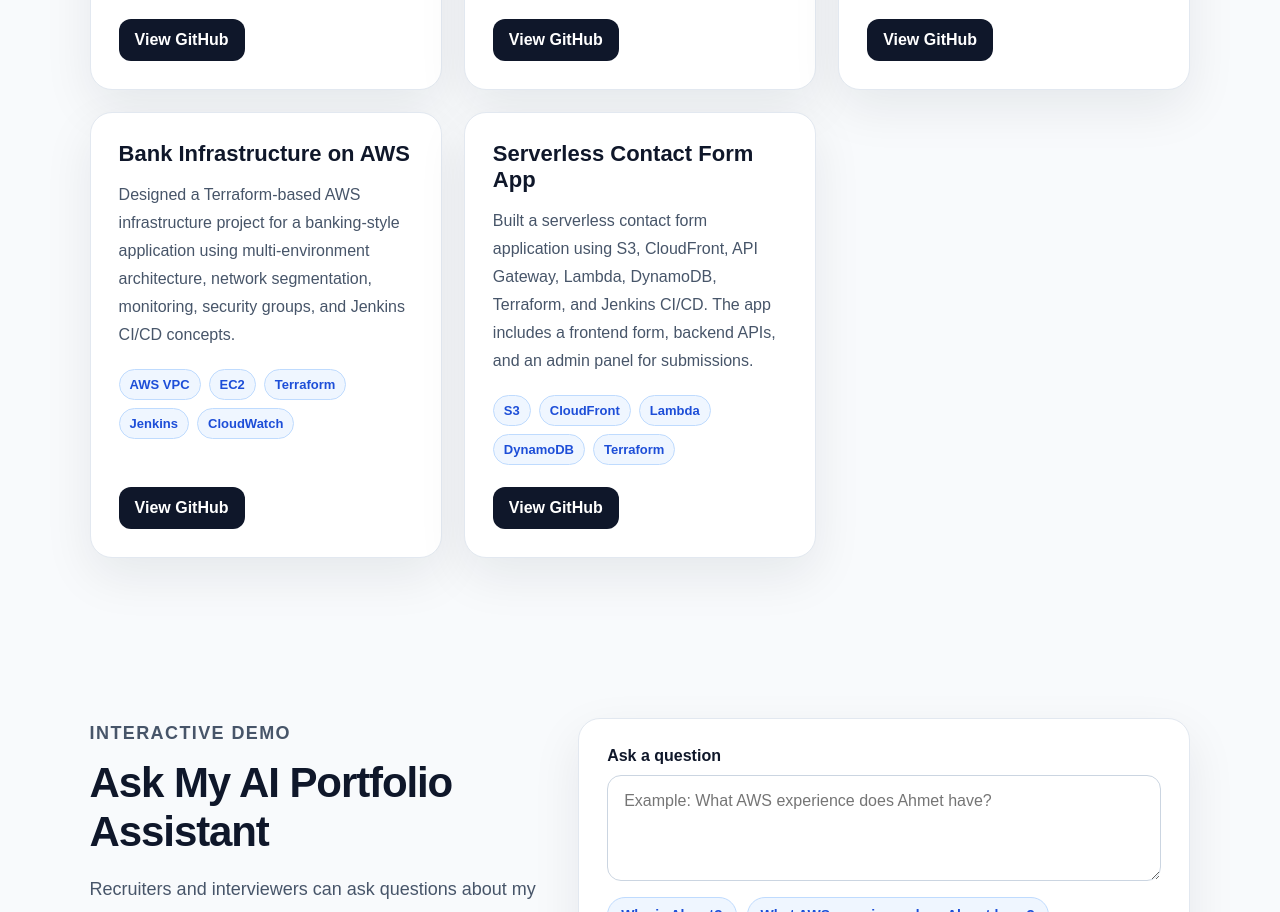
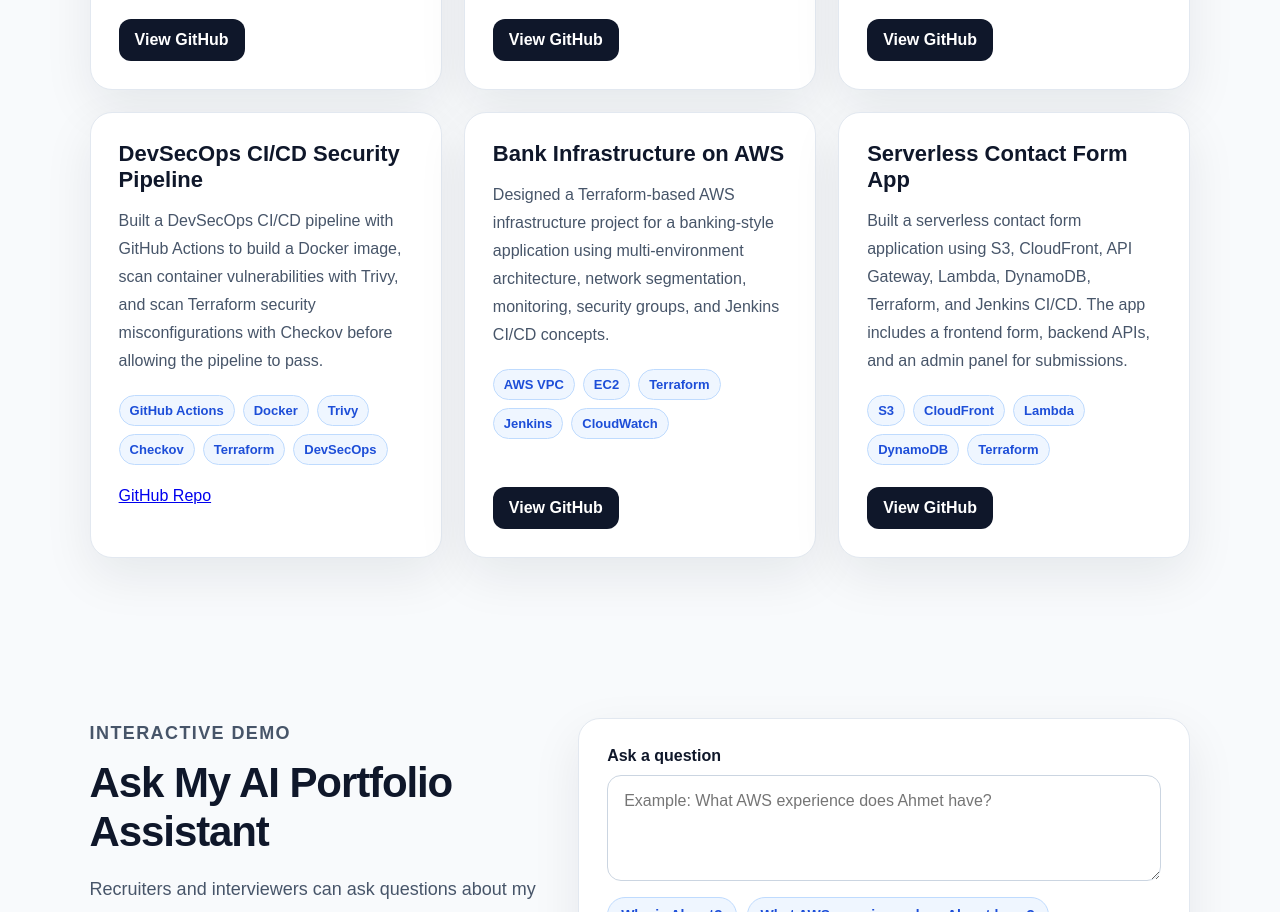
Before and after one commit to GokhanSaygin/aws-bedrock-rag-chatbot, a plain HTML site: page frontend/index.html in a window 1280 px wide. Shown: the part 2663-3575 px from the top of the page. Drawn offline with Linux system fonts and the light colour scheme.

Commit message:
Add DevSecOps project card

```diff
--- a/frontend/index.html
+++ b/frontend/index.html
@@ -195,6 +195,30 @@
     </div>
 
     <div class="project-card">
+  <h3>DevSecOps CI/CD Security Pipeline</h3>
+  <p>
+    Built a DevSecOps CI/CD pipeline with GitHub Actions to build a Docker image,
+    scan container vulnerabilities with Trivy, and scan Terraform security
+    misconfigurations with Checkov before allowing the pipeline to pass.
+  </p>
+
+  <div class="project-tags">
+    <span>GitHub Actions</span>
+    <span>Docker</span>
+    <span>Trivy</span>
+    <span>Checkov</span>
+    <span>Terraform</span>
+    <span>DevSecOps</span>
+  </div>
+
+  <div class="project-links">
+    <a href="https://github.com/GokhanSaygin/devsecops-ci-cd-security-pipeline" target="_blank">
+      GitHub Repo
+    </a>
+  </div>
+</div>
+
+    <div class="project-card">
       <h3>Bank Infrastructure on AWS</h3>
       <p>
         Designed a Terraform-based AWS infrastructure project for a banking-style
```
